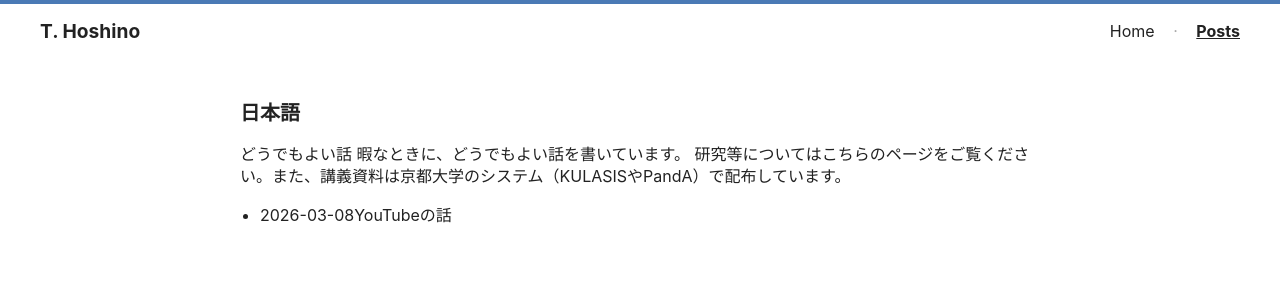
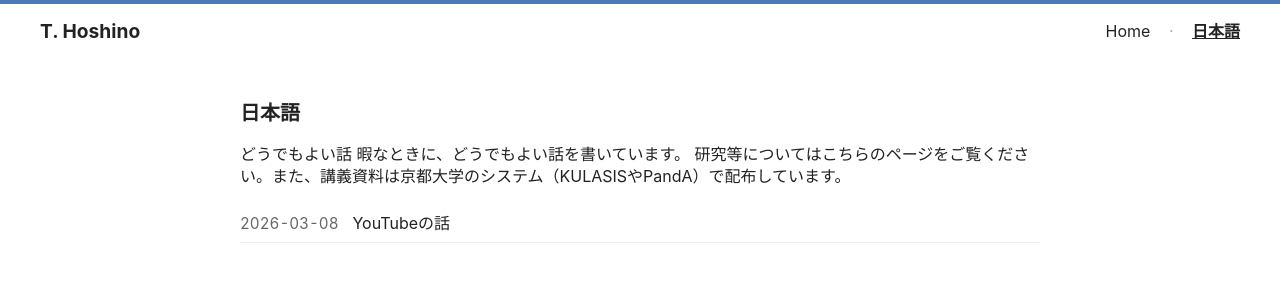
Before and after one commit to tetsuyahoshino137/tetsuyahoshino137.github.io, a Jekyll site: the page built from posts.md, in a window 1280 px wide. Shown: the top 300 px of the page. Built offline with Jekyll 4.4.1, drawn with Linux system fonts in a browser that asks for light colours.

Commit message:
Add Japanese link to navigation in default layout

```diff
--- a/_layouts/default.html
+++ b/_layouts/default.html
@@ -161,12 +161,41 @@
     .journal { color: #c0392b; }
     .journal a { color: #c0392b; }
 
+
+    .jp-posts {
+      list-style: none;
+      padding: 0;
+      margin: 12px 0 0 0;
+    }
+
+    .jp-posts li {
+      display: flex;
+      gap: 14px;
+      align-items: baseline;
+      border-bottom: 1px solid #ececec;
+      padding: 8px 0;
+      margin: 0;
+    }
+
+    .post-date {
+      color: #666;
+      font-size: 0.95em;
+      min-width: 92px;
+      font-variant-numeric: tabular-nums;
+    }
+
+    .post-title {
+      color: #222;
+    }
+
     /* Mobile */
     @media (max-width: 600px) {
       header { padding: 12px 16px; }
       main { padding: 0 16px; margin: 24px auto; }
       .profile { flex-direction: column; gap: 20px; }
       .profile img { width: 150px; height: 195px; }
+      .jp-posts li { flex-direction: column; gap: 2px; }
+      .post-date { min-width: 0; }
     }
   </style>
 </head>
@@ -177,7 +206,8 @@
     <nav>
       <a href="{{ '/' | relative_url }}" {% if page.url == '/' %}class="active"{% endif %}>Home</a>
       <span class="sep">·</span>
-      <a href="{{ '/posts' | relative_url }}" {% if page.url == '/posts' or page.url == '/posts/' %}class="active"{% endif %}>Posts</a>
+      <a href="{{ '/posts' | relative_url }}" {% if page.url == '/posts' or page.url == '/posts/' %}class="active"{% endif %}>日本語</a>
+    </nav>
     </nav>
   </header>
 
```
